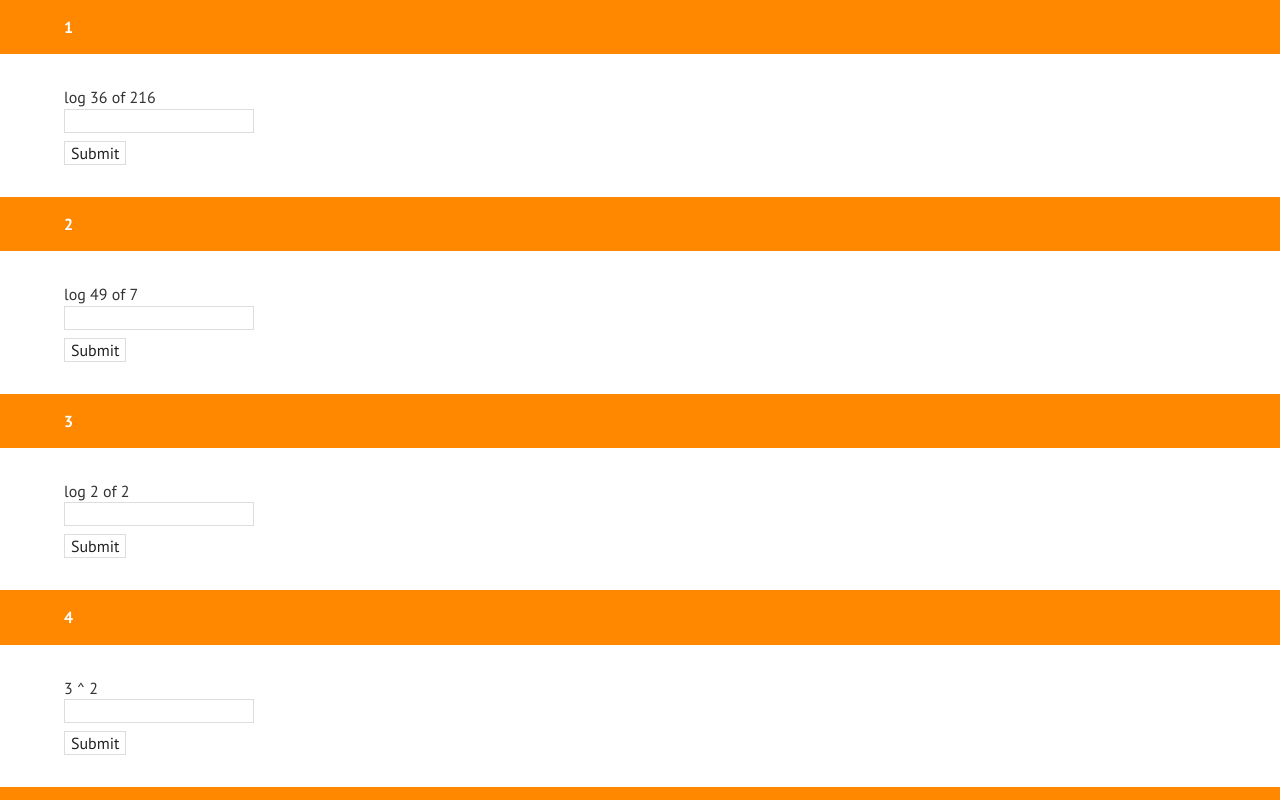
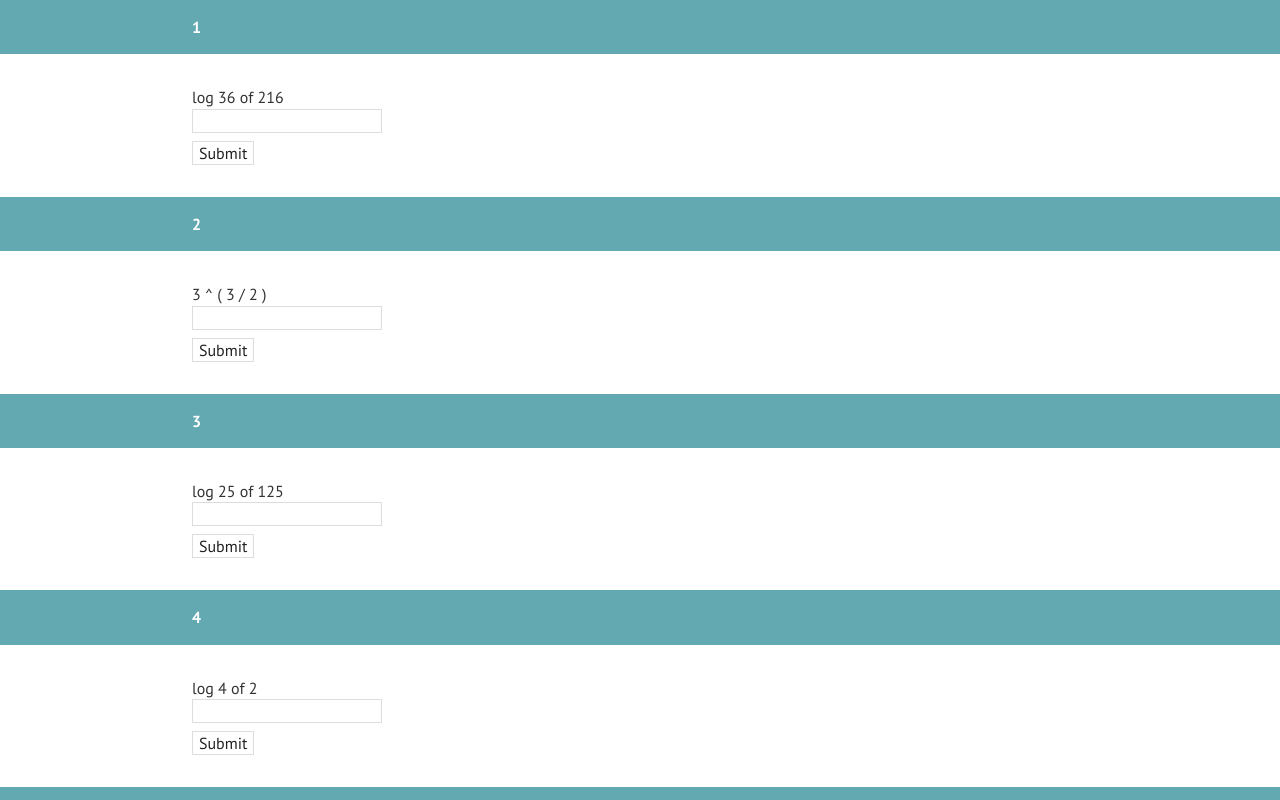
Before and after one commit to jacksondc/math-practice, a plain HTML site: page index.html in a window 1280 px wide. Drawn offline with nearby package versions, Linux system fonts and the light colour scheme.

Commit message:
CNAME, fix log generation, change color

```diff
--- a/css/main.css
+++ b/css/main.css
@@ -76,7 +76,7 @@ body, input, button {
 }
 
 .problem-data {
-  margin:2rem 4rem;
+  margin:2rem 15%;
 }
 
 .problem label, .problem input {
@@ -86,8 +86,8 @@ body, input, button {
 .num {
   font-weight:bold;
   color:#fff;
-  background-color:#f80;
-  padding:1rem 4rem;
+  padding:1rem 15%;
+  background-color:#63A9B2;
 }
 
 button {
@@ -101,17 +101,15 @@ button, input {
 
 .submit {
   font-size:1.5rem;
-  background:#f80;
+  background:#63A9B2;
   color:#fff;
-  text-align:center;
   display:block;
-  margin:0 auto;
+  margin-left:15%;
   padding:0.25rem 1rem;
 }
 
 .problem {
   box-sizing:border-box;
-  position:relative;
 }
 
 input:focus, button:focus {
@@ -125,7 +123,7 @@ input.focus--mouse, button.focus--mouse {
 }
 
 .submit:focus {
-  background:#f80;
+  background:#63A9B2;
 }
 
 .submit {
--- a/index.html
+++ b/index.html
@@ -25,7 +25,7 @@
           <div class="problems">
           </div>
 
-          <button class="submit" type="submit">Finish</button>
+          <button class="submit" type="submit">Submit All</button>
         </div>
         <!--<p class="error">You need to submit all the problems before you finish.</p>-->
 
--- a/js/main.js
+++ b/js/main.js
@@ -7,10 +7,8 @@ var ALL_ICON_CLASSES = 'hidden fa-check fa-times fa-exclamation-triangle';
 
 $(document).ready(function() {
   for(var i = 0; i < 15; i++) {
-    $('.problems').append(getProblemHTML(generateProblem()));
+    $('.problems').append(getProblemHTML(generateProblem(), i+1));
   }
-  updateIndices();
-
   $('.error').css('opacity', 0);
 
   $('body').on('click', '.submit', function() {
@@ -118,8 +116,6 @@ function makeSomethingWrong() {
           var problemHeight = parseInt($('.problem').outerHeight());
           $('.main').scrollTop( originalHeight + problemHeight + ADDED_HEIGHT);
         }
-
-        //updateIndices();
       } else { //change a problem
 
         //generate until we get a different one
@@ -153,17 +149,18 @@ function generateProblem() {
 
   var base = Math.floor(Math.random() * 6) + 2;
   var exponent = Math.floor(Math.random() * 3) + 1;
+  var exponentDisplay = Math.floor(Math.random() * 3) + 1;
   var total = Math.pow(base,exponent);
 
-  if(Math.random() < 0.5) {
+  if(Math.random() < 0.5 && exponent !== 2) {
     base = Math.pow(base, 2);
-    exponent = exponent + " / 2";
+    displayExponent = "( " + exponent + " / 2 )";
   }
 
   if(Math.random() < 0.25) {
-    return {problem: base + ' ^ ' + exponent, answer: total};
+    return {problem: base + ' ^ ' + displayExponent, answer: total};
   } else {
-    return {problem: 'log ' + base + ' of ' + total, answer: convertAnswer(exponent + "") };
+    return {problem: 'log ' + base + ' of ' + total, answer: exponent };
   }
 
 }
@@ -176,12 +173,6 @@ function getProblemHTML(problem, index) {
     + '<button class="submit-problem">Submit</button></div></div>';
 }
 
-function updateIndices() {
-  $('.problem').each(function(index) {
-    $(this).find('.num').text(index+1);
-  });
-}
-
 function log(x, y) {
   return Math.log(y) / Math.log(x);
 }
```
Also changed, not shown: 1 other file.
